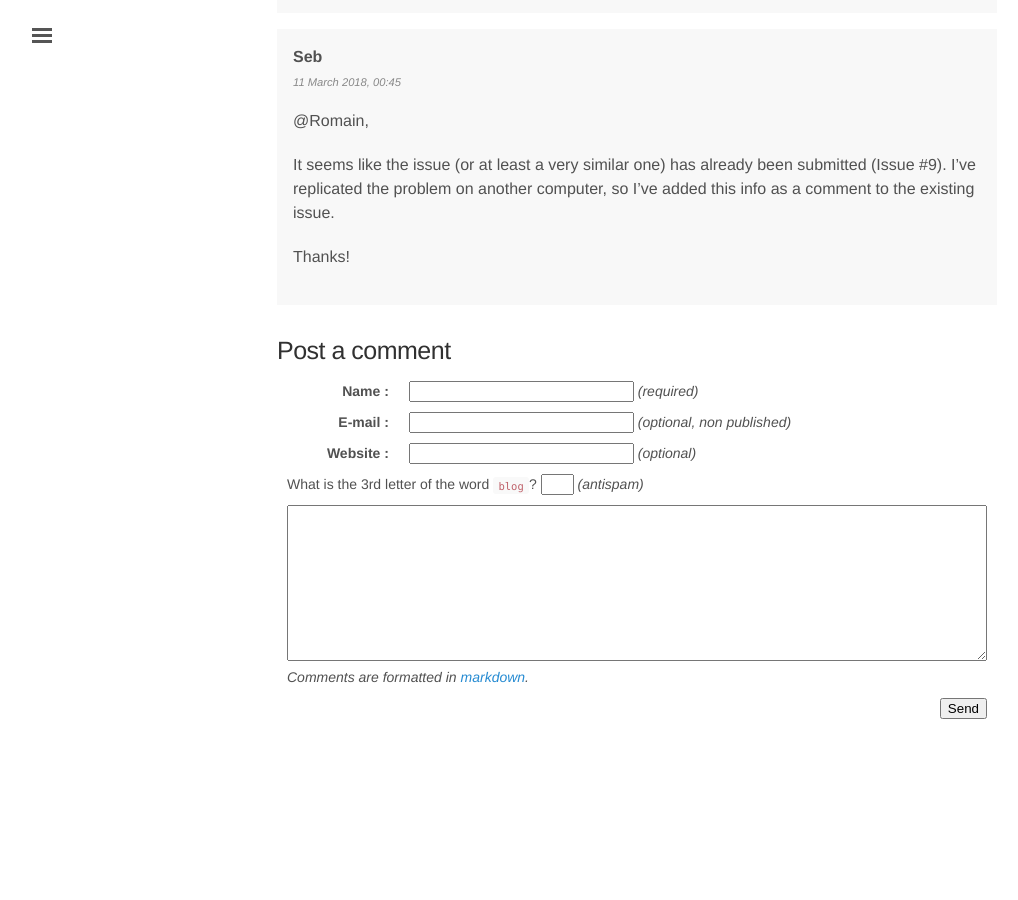
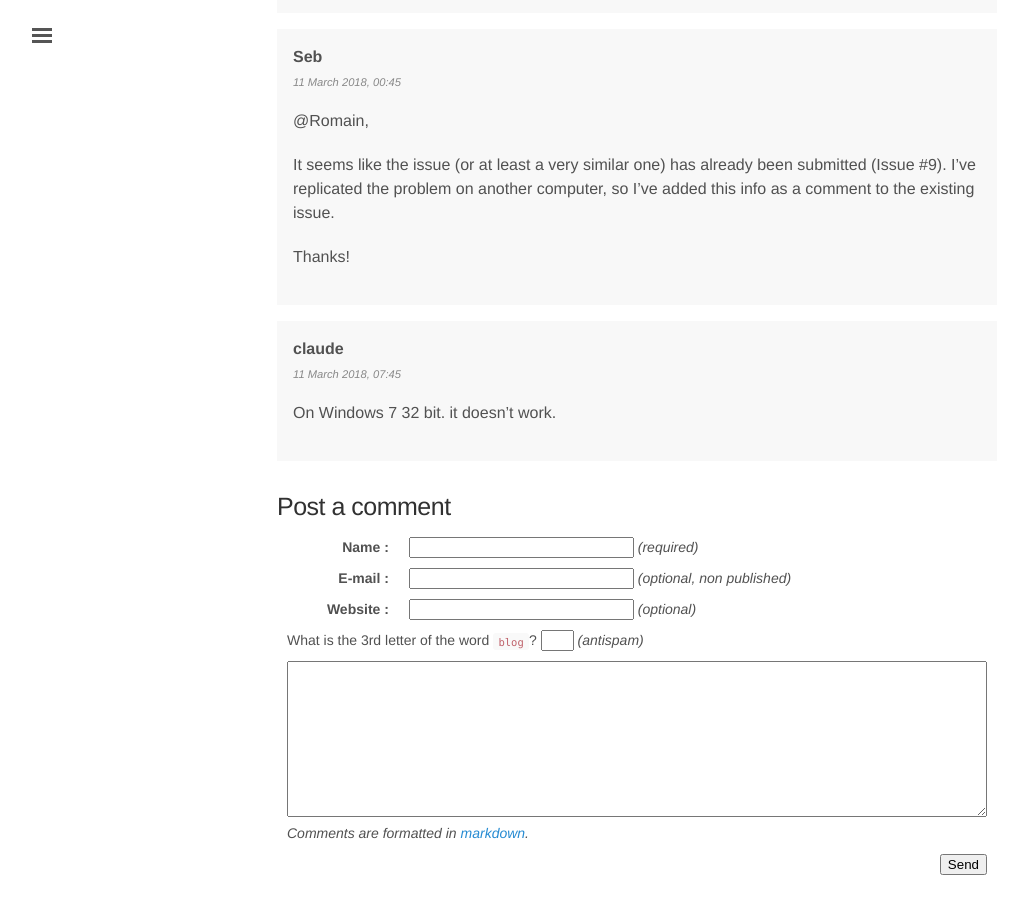
Before and after one commit to rom1v/blog.rom1v.com, a Jekyll site: the page built from _posts/2018-03-08-introducing-scrcpy.md, in a window 1280 px wide and 900 px high, scrolled down 13557 px. Shown: the whole window, without its empty margins (3-1021 px from the left). Built offline with Jekyll 4.4.1, drawn with Linux system fonts in a browser that asks for light colours; before the commit the page ends 14301 px from its top, so only the background shows below that.

Commit message:
Publish comment 21 for scrcpy

```diff
--- a/_data/comments-2018-03-introducing-scrcpy.yaml
+++ b/_data/comments-2018-03-introducing-scrcpy.yaml
@@ -170,3 +170,8 @@
     I've added this info as a comment to the existing issue.
 
     Thanks!
+- id: 21
+  author: claude
+  date: 2018-03-11 07:45:00+01:00
+  contents: |
+    On Windows 7 32 bit. it doesn't work.
```
